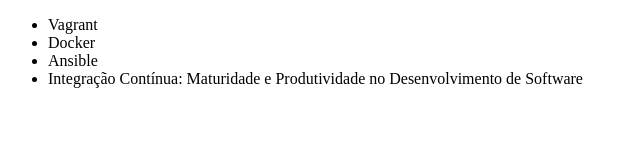
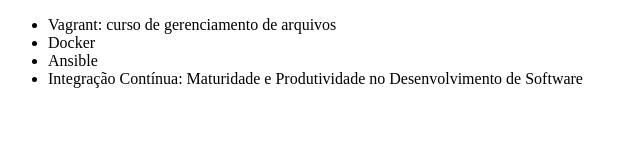
Before and after one commit to Mary-Horii/alura-git, a plain HTML site: page index.html in a window 1280 px wide. Shown: the whole page, without its empty margins (0-640 px from the left). Drawn offline with Linux system fonts and the light colour scheme.

Commit message:
alterando curo vagrant

```diff
--- a/index.html
+++ b/index.html
@@ -8,7 +8,7 @@
 
 <body>
     <ul>
-        <li>Vagrant</li>
+        <li>Vagrant: curso de gerenciamento de arquivos</li>
         <li>Docker</li>
         <li>Ansible</li>
         <li>Integração Contínua: Maturidade e Produtividade no Desenvolvimento de Software</li>
```
